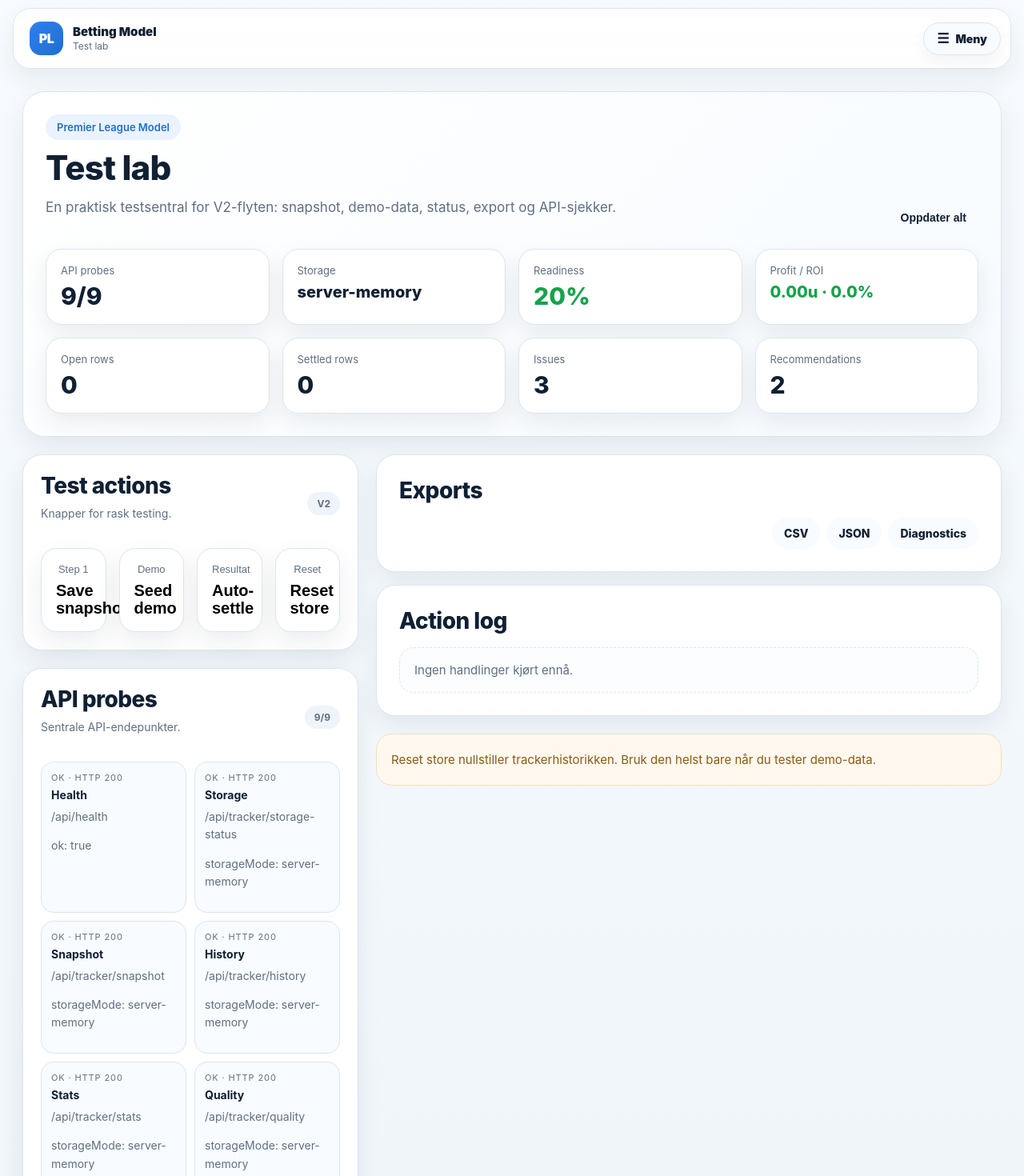
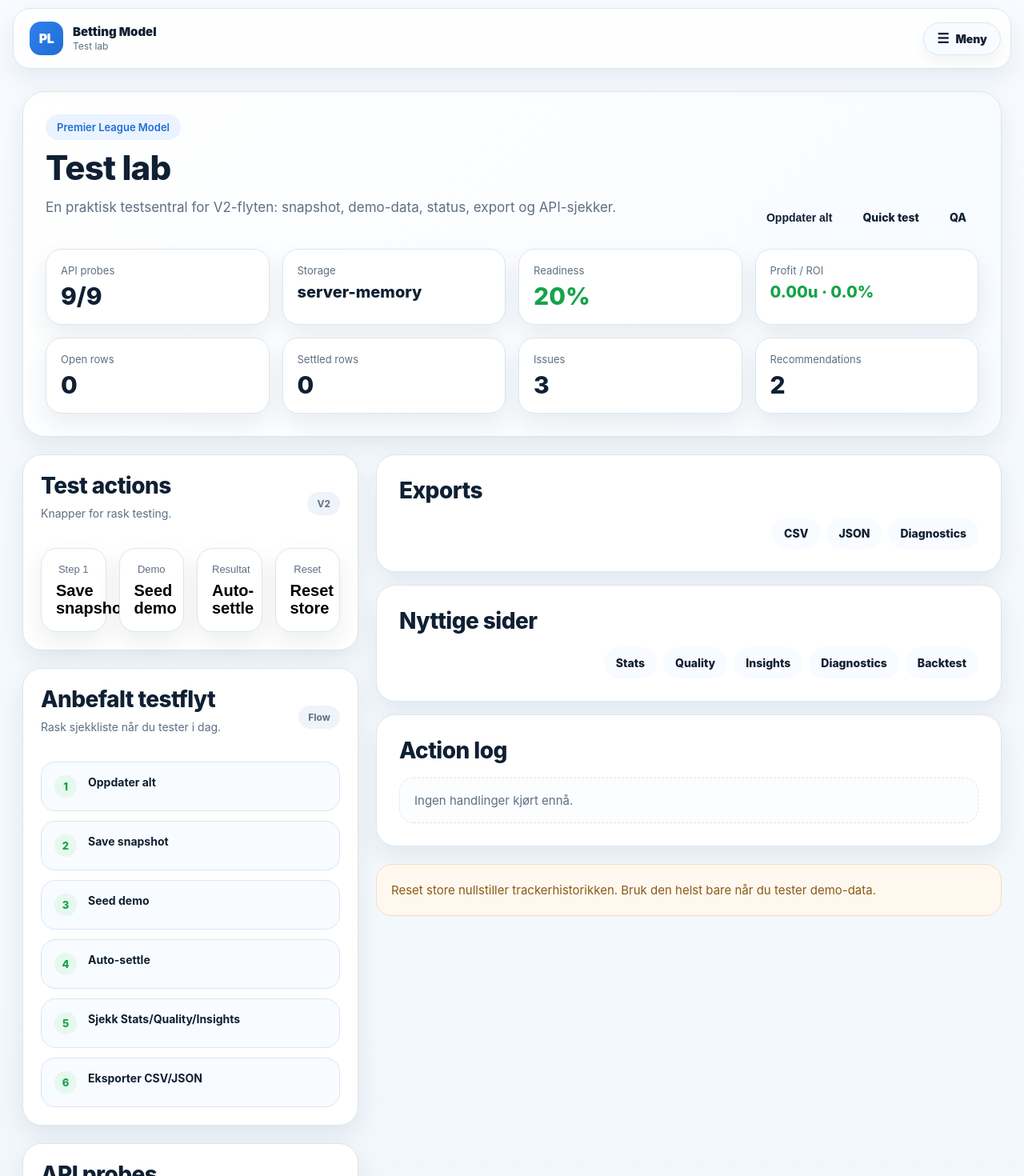
Before and after one commit to hakonnilsen157-commits/PL-betting-model, a Next.js app in the folder pl-vercel-v1/: page /test-lab in a window 1280 px wide. Shown: the top 1470 px of the page at 80% size. Built offline with nearby package versions, Linux system fonts and the light colour scheme.

Commit message:
Add test flow and quick links to test lab

```diff
--- a/pl-vercel-v1/app/test-lab/page.tsx
+++ b/pl-vercel-v1/app/test-lab/page.tsx
@@ -26,6 +26,15 @@ const endpoints = [
   ['Diagnostics', '/api/tracker/diagnostics'],
   ['Export', '/api/tracker/export'],
 ] as const;
+
+const testFlow = [
+  'Oppdater alt',
+  'Save snapshot',
+  'Seed demo',
+  'Auto-settle',
+  'Sjekk Stats/Quality/Insights',
+  'Eksporter CSV/JSON',
+];
 
 function timeNow() {
   return new Date().toLocaleString('no-NO');
@@ -133,7 +142,11 @@ export default function TestLabPage() {
             <h1 className="hero-title">Test lab</h1>
             <p className="hero-subtitle">En praktisk testsentral for V2-flyten: snapshot, demo-data, status, export og API-sjekker.</p>
           </div>
-          <button type="button" className="app-nav-link" onClick={refresh} disabled={busy}>{busy ? 'Tester...' : 'Oppdater alt'}</button>
+          <div className="app-nav-links">
+            <button type="button" className="app-nav-link" onClick={refresh} disabled={busy}>{busy ? 'Tester...' : 'Oppdater alt'}</button>
+            <a href="/quick-test" className="app-nav-link">Quick test</a>
+            <a href="/qa" className="app-nav-link">QA</a>
+          </div>
         </div>
         <div className="summary-grid" style={{ marginTop: 20 }}>
           <div className="summary-card"><div className="summary-label">API probes</div><div className="summary-value">{probes.length ? `${okCount}/${probes.length}` : '–'}</div></div>
@@ -160,6 +173,16 @@ export default function TestLabPage() {
               <button type="button" className="summary-card" disabled={action !== null} onClick={() => run('reset', 'Reset store', () => fetch('/api/tracker/history', { method: 'DELETE', headers: { 'Content-Type': 'application/json' }, body: JSON.stringify({ kind: 'all' }) }))}><div className="summary-label">Reset</div><div className="summary-value" style={{ fontSize: 20 }}>{action === 'reset' ? 'Nullstiller...' : 'Reset store'}</div></button>
             </div>
           </section>
+
+          <section className="list-card">
+            <div className="list-card-header"><div><h2 className="section-title" style={{ marginBottom: 0 }}>Anbefalt testflyt</h2><p className="section-subtitle">Rask sjekkliste når du tester i dag.</p></div><div className="badge-soft">Flow</div></div>
+            <div className="reason-list">
+              {testFlow.map((item, index) => (
+                <div key={item} className="reason-card"><span className="reason-number">{index + 1}</span><div className="metric-pill-value">{item}</div></div>
+              ))}
+            </div>
+          </section>
+
           <section className="list-card">
             <div className="list-card-header"><div><h2 className="section-title" style={{ marginBottom: 0 }}>API probes</h2><p className="section-subtitle">Sentrale API-endepunkter.</p></div><div className="badge-soft">{okCount}/{probes.length || 0}</div></div>
             <div className="metrics-grid" style={{ marginTop: 14 }}>{probes.map((item) => <div key={item.path} className="metric-pill" style={{ textAlign: 'left' }}><div className="metric-pill-label">{item.ok ? 'OK' : 'Feil'} · HTTP {item.status || '–'}</div><div className="metric-pill-value">{item.label}</div><p className="section-subtitle" style={{ marginTop: 8 }}>{item.path}</p><p className="section-subtitle" style={{ marginTop: 4 }}>{item.detail}</p></div>)}</div>
@@ -167,6 +190,7 @@ export default function TestLabPage() {
         </div>
         <aside className="right-column">
           <section className="detail-card"><h2 className="section-title">Exports</h2><div className="app-nav-links" style={{ marginTop: 12 }}><a href="/api/tracker/export?format=csv" className="app-nav-link">CSV</a><a href="/api/tracker/export" className="app-nav-link">JSON</a><a href="/api/tracker/diagnostics" className="app-nav-link">Diagnostics</a></div></section>
+          <section className="detail-card" style={{ marginTop: 16 }}><h2 className="section-title">Nyttige sider</h2><div className="app-nav-links" style={{ marginTop: 12 }}><a href="/tracker-stats" className="app-nav-link">Stats</a><a href="/quality" className="app-nav-link">Quality</a><a href="/insights" className="app-nav-link">Insights</a><a href="/diagnostics" className="app-nav-link">Diagnostics</a><a href="/backtest" className="app-nav-link">Backtest</a></div></section>
           <section className="detail-card" style={{ marginTop: 16 }}><h2 className="section-title">Action log</h2><div className="reason-list" style={{ marginTop: 16 }}>{logs.length === 0 ? <div className="empty-box">Ingen handlinger kjørt ennå.</div> : logs.map((log) => <div key={`${log.at}-${log.title}-${log.detail}`} className="reason-card"><span className="reason-number">•</span><div><div className="metric-pill-value">{log.title}</div><p className="section-subtitle" style={{ marginTop: 4 }}>{log.at} · {log.detail}</p></div></div>)}</div></section>
           <section className="warning-box">Reset store nullstiller trackerhistorikken. Bruk den helst bare når du tester demo-data.</section>
         </aside>
```
